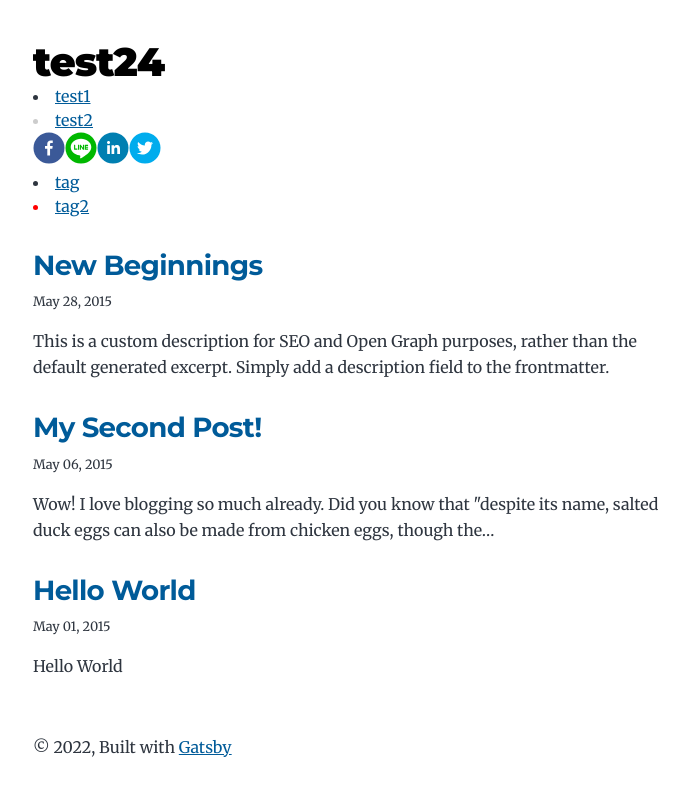
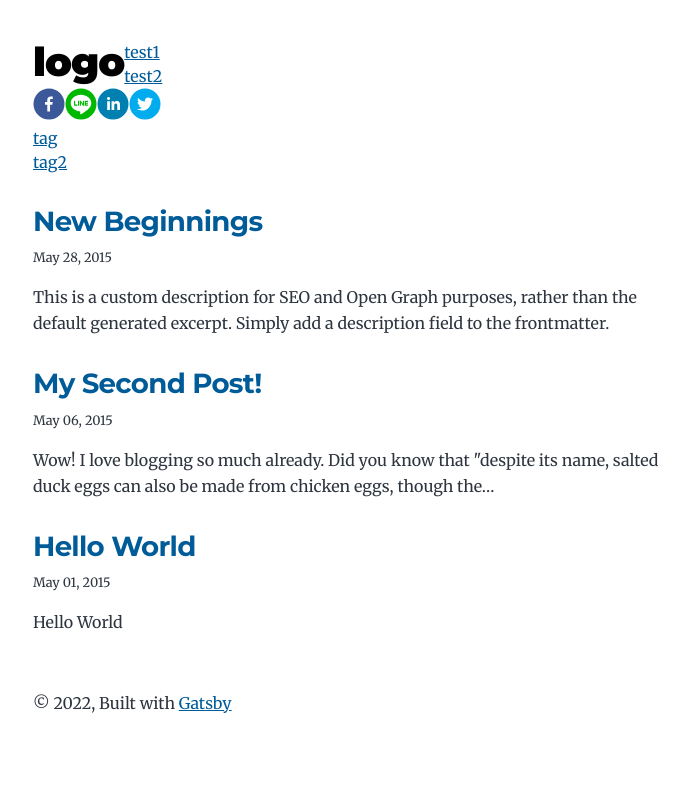
Before and after one commit to nomayeah/ham-katsu-deploy-test, a Gatsby site: page / in a window 1280 px wide. Shown: the whole page, without its empty margins (291-980 px from the left). Built offline with nearby package versions, Linux system fonts and the light colour scheme; Gatsby itself is replaced by a stand-in of ours.

Commit message:
header wip

```diff
--- a/src/components/Header/_header.module.scss
+++ b/src/components/Header/_header.module.scss
@@ -1,5 +1,6 @@
 .header {
-  height: 48px
+  display: flex;
+
 }
 
 .logo {
--- a/src/components/Header/index.js
+++ b/src/components/Header/index.js
@@ -1,23 +1,21 @@
 import * as React from "react"
 import { Link } from "gatsby"
-import Nav from '../Nav/index'
+import { Nav } from '../Nav/index'
 
 import * as styles from './_header.module.scss'
 
 
-const Header = () => {
+export const Header = () => {
   let header
 
   header = (
-    <>
+    <header className={styles.header}>
       <h1 className={styles.logo}>
-        <Link to="/" className="logo">test24</Link>
+        <Link to="/" className="logo">logo</Link>
       </h1>
       <Nav />
-    </>
+    </header>
   )
 
   return header
 }
-
-export default Header
--- a/src/components/Nav/index.js
+++ b/src/components/Nav/index.js
@@ -3,7 +3,7 @@ import { Link } from "gatsby"
 
 import * as styles from './_nav.module.scss'
 
-const Nav = () => {
+export const Nav = () => {
   let nav
 
   nav = (
@@ -21,5 +21,3 @@ const Nav = () => {
 
   return nav
 }
-
-export default Nav
--- a/src/components/layout.js
+++ b/src/components/layout.js
@@ -1,5 +1,5 @@
 import * as React from "react"
-import Header from "./Header/index"
+import { Header } from "./Header/index"
 import ShareSns from "./ShareSns/index"
 import Tag from './Tag/index'
 
--- a/src/style.css
+++ b/src/style.css
@@ -68,6 +68,9 @@
 :after,
 :before {
   box-sizing: border-box;
+  list-style-type: none;
+  margin: 0;
+  padding: 0;
 }
 
 html {
```
